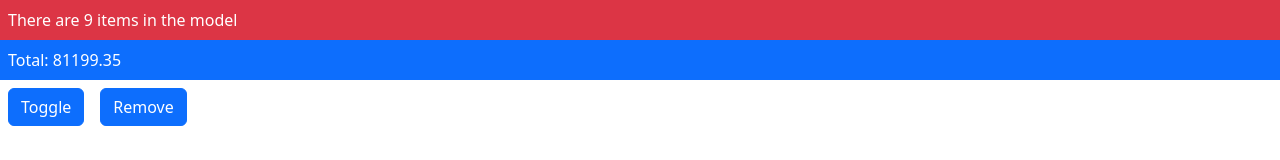
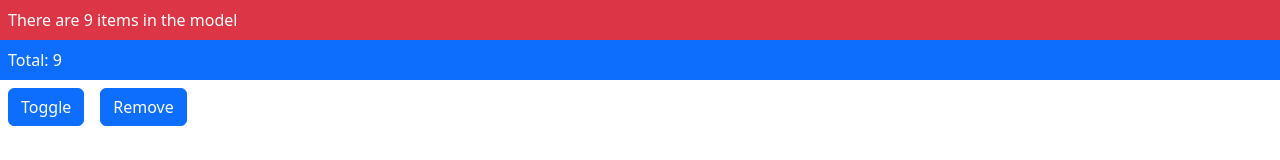
Before and after one commit to fellyka/Teaching-Angular, an Angular app: page / in a window 1280 px wide. Shown: the top 160 px of the page. Built offline with nearby package versions, Linux system fonts and the light colour scheme.

Commit message:
Use of signal in Angular

```diff
--- a/src/app/product.component.ts
+++ b/src/app/product.component.ts
@@ -1,4 +1,4 @@
-import { Component } from '@angular/core';
+import { Component, computed, signal } from '@angular/core';
 import { Model } from './repository.model';
 
 @Component({
@@ -8,23 +8,28 @@ import { Model } from './repository.model';
 export class ProductComponent {
   private model: Model = new Model();
   private  messages = ["Total","Price"];
-  private index = 0;
+  private index = signal<number>(0);
 
   get count(): number {
     let result = this.model.getProducts().length;
+    // let total = 0;
+    //     for (let i = 0; i < 1000000000; i++) {
+    //       total += i;
+    //     }
     console.log(`count value read: ${result}`);
     return result;
       }
 
-      get total(): string {
-        let result = this.model.getProducts()
-           .reduce((total, p) => total + (p.price ?? 0), 0).toFixed(2);
+      get total(): number {
+        let result = this.model.getProducts().length;
+
            console.log(`total value read: ${result}`);
            return result;
       }
 
   get message(): string {
-    let result = `${this.messages[this.index]}: ${this.total}`;
+    /*The value of a signal is read by invoking the signal as a function, like: this.index()*/
+    let result = `${this.messages[this.index()]}: ${this.total}`;
     console.log(`message value read: ${result}`);
     return result;
   }
@@ -33,7 +38,13 @@ export class ProductComponent {
   toggleMessage(){
     console.clear();
     console.log(`message value read: ${this.message}`);
-    this.index = (this.index +1) % 2;
+   // this.index = (this.index +1) % 2;
+   /*Unlike a normal Javascript value, signals are not modified using the assignment operator.
+     Instead, signals are modified using one the following methods: ste=>accept a new value for the signal,
+     update => accepts a fx that receives the current signal value and returns a new vale, mutate => this method
+     accepts a fx that receives the current signal value and modifies it in place
+     asReadonly =>a method that returns Signal<T> object, which provides a read-only version of the signal.*/
+   this.index.update(currentVal => (currentVal + 1) % 2);
   }
 
   removeProduct() {
```
